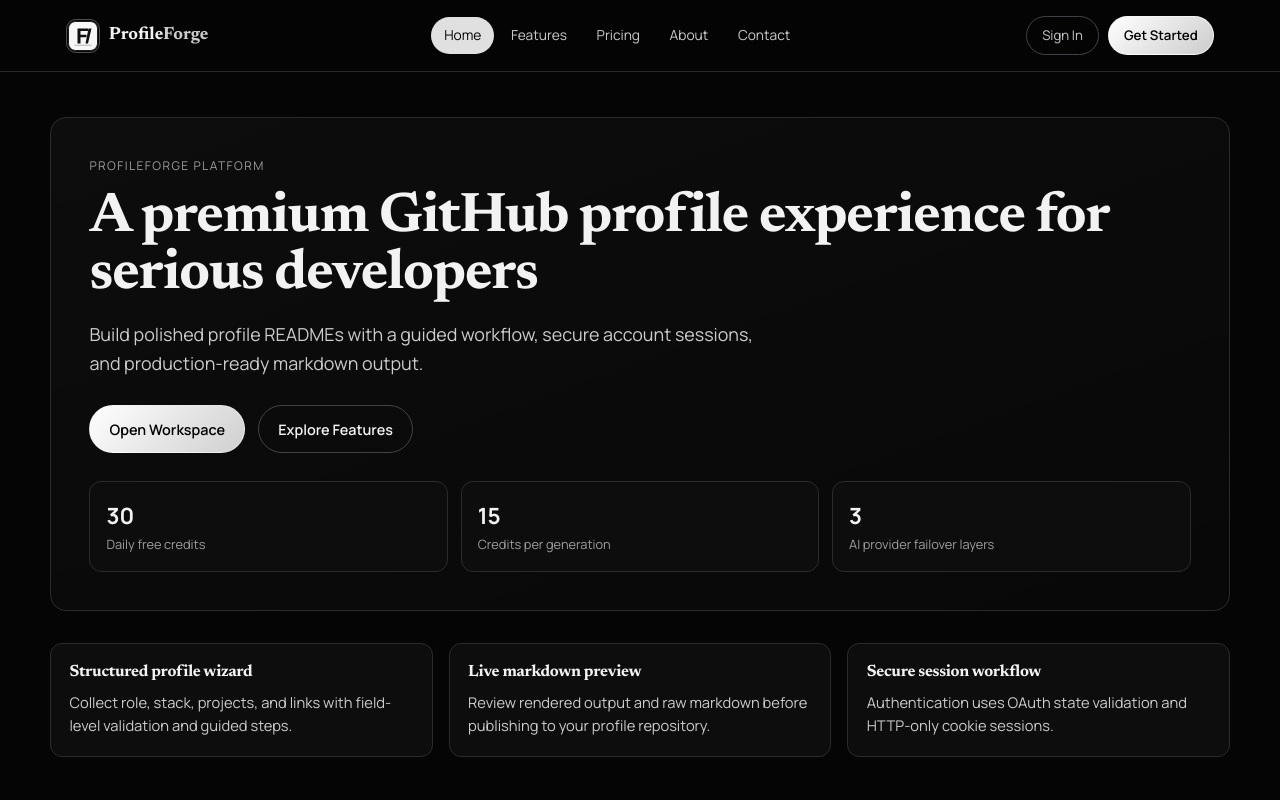
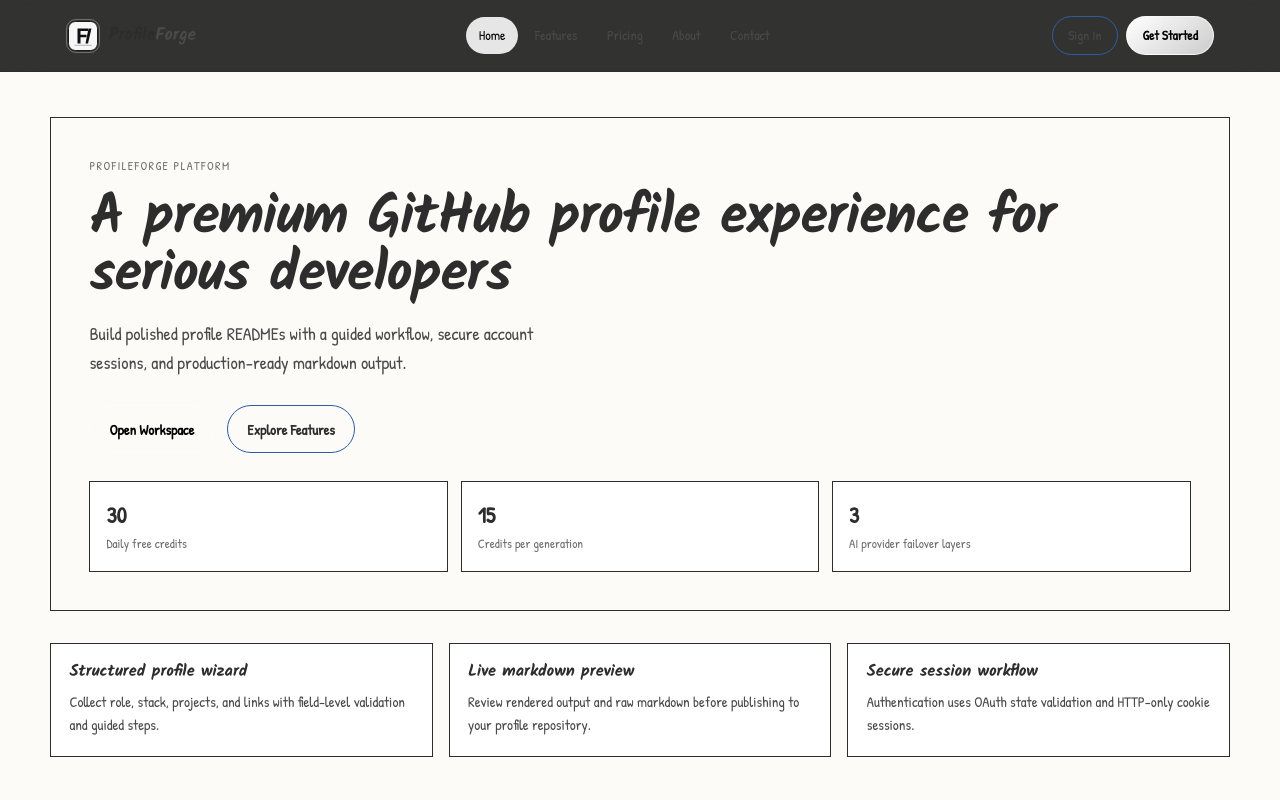
Before and after one commit to byteSize-del/-ai-github-profile-maker, a React (Vite) app in the folder frontend/: page / in a window 1280 px wide. Shown: the top 800 px of the page. Built offline with nearby package versions, Linux system fonts and the light colour scheme; no server answers.

Commit message:
style: update CSS for hand-drawn design system with new color palette and typography

```diff
--- a/frontend/src/index.css
+++ b/frontend/src/index.css
@@ -1,8 +1,8 @@
-@import url('https://fonts.googleapis.com/css2?family=Manrope:wght@400;500;600;700;800&family=Newsreader:opsz,wght@6..72,500;6..72,700&display=swap');
+@import url('https://fonts.googleapis.com/css2?family=Kalam:wght@700&family=Patrick+Hand&display=swap');
 
 /* ============================================
-  PROFILEFORGE - Premium Monochrome System
-  ============================================ */
+   PROFILEFORGE - Hand-Drawn Design System
+   ============================================ */
 
 /* CSS Reset & Base */
 *, *::before, *::after {
@@ -12,38 +12,33 @@
 }
 
 :root {
-  --color-bg-primary: #050505;
-  --color-bg-secondary: #0d0d0e;
-  --color-bg-tertiary: #161617;
-  --color-bg-elevated: #1b1b1d;
-  --color-bg-hover: #242427;
+  --color-bg-primary: #fdfbf7;
+  --color-bg-secondary: #ffffff;
+  --color-bg-tertiary: #e5e0d8;
+  --color-bg-accent: #fff9c4;
 
-  --color-text-primary: #f2f2f2;
-  --color-text-secondary: #cccccc;
-  --color-text-tertiary: #9d9d9d;
-  --color-text-muted: #6f6f6f;
+  --color-text-primary: #2d2d2d;
+  --color-text-secondary: #4a4a4a;
+  --color-text-tertiary: #6e6e6e;
+  --color-text-muted: #a0a0a0;
 
-  --color-border: #2b2b2f;
-  --color-border-subtle: #202024;
-  --color-border-hover: #424248;
+  --color-border: #2d2d2d;
+  --color-border-subtle: #e5e0d8;
+  --color-border-hover: #2d5da1;
 
-  --color-accent-primary: #f2f2f2;
-  --color-accent-secondary: #d8d8d8;
+  --color-accent-primary: #ff4d4d;
+  --color-accent-secondary: #2d5da1;
   --color-accent-tertiary: #ffffff;
-  --color-accent-muted: #bcbcbc;
+  --color-accent-muted: #e5e0d8;
 
-  --color-success: #8f8f8f;
-  --color-warning: #9f9f9f;
-  --color-error: #d86f6f;
-  --color-info: #c0c0c0;
+  --color-success: #2d5da1;
+  --color-warning: #ffc107;
+  --color-error: #ff4d4d;
+  --color-info: #2d5da1;
 
-  --gradient-accent: linear-gradient(135deg, #ffffff 0%, #cfcfcf 100%);
-  --gradient-surface: linear-gradient(180deg, #111112 0%, #050505 100%);
-  --gradient-glow: radial-gradient(ellipse at center, rgba(255, 255, 255, 0.07) 0%, transparent 70%);
-
-  --font-display: 'Newsreader', serif;
-  --font-body: 'Manrope', 'Segoe UI', sans-serif;
-  --font-mono: 'JetBrains Mono', 'SF Mono', 'Cascadia Code', monospace;
+  --font-display: 'Kalam', cursive;
+  --font-body: 'Patrick Hand', cursive;
+  --font-mono: 'JetBrains Mono', monospace;
 
   /* Spacing */
   --space-xs: 0.25rem;
@@ -54,42 +49,35 @@
   --space-2xl: 3rem;
   --space-3xl: 4rem;
 
-  /* Border Radius */
-  --radius-sm: 0.375rem;
-  --radius-md: 0.5rem;
-  --radius-lg: 0.75rem;
-  --radius-xl: 1rem;
-  --radius-2xl: 1.5rem;
-  --radius-full: 9999px;
+  /* Wobbly Radius - Mixed values as per design system */
+  --radius-wobbly: 255px 15px 225px 15px / 15px 225px 15px 255px;
+  --radius-wobbly-md: 20px 40px 30px 40px / 40px 30px 40px 20px;
 
-  /* Shadows */
-  --shadow-sm: 0 1px 2px rgba(0, 0, 0, 0.4);
-  --shadow-md: 0 4px 6px -1px rgba(0, 0, 0, 0.5);
-  --shadow-lg: 0 10px 15px -3px rgba(0, 0, 0, 0.6);
-  --shadow-xl: 0 20px 25px -5px rgba(0, 0, 0, 0.6);
-  --shadow-glow: 0 0 30px rgba(255, 255, 255, 0.12);
+  /* Shadows - Hard Offset */
+  --shadow-hard: 4px 4px 0px 0px #2d2d2d;
+  --shadow-hard-lg: 8px 8px 0px 0px #2d2d2d;
+  --shadow-hard-sm: 2px 2px 0px 0px #2d2d2d;
 
   /* Transitions */
-  --transition-fast: 150ms ease;
+  --transition-fast: 100ms ease;
   --transition-base: 200ms ease;
   --transition-slow: 300ms ease;
-  --transition-spring: 400ms cubic-bezier(0.34, 1.56, 0.64, 1);
 }
 
 /* Base Styles */
 html {
   font-size: 16px;
   scroll-behavior: smooth;
-  -webkit-font-smoothing: antialiased;
-  -moz-osx-font-smoothing: grayscale;
 }
 
 body {
   font-family: var(--font-body);
-  font-size: 1rem;
+  font-size: 1.2rem;
   line-height: 1.6;
   color: var(--color-text-primary);
   background-color: var(--color-bg-primary);
+  background-image: radial-gradient(#e5e0d8 1px, transparent 1px);
+  background-size: 24px 24px;
   min-height: 100vh;
   overflow-x: hidden;
 }
@@ -103,20 +91,20 @@
 /* Typography */
 h1, h2, h3, h4, h5, h6 {
   font-family: var(--font-display);
-  font-weight: 600;
+  font-weight: 700;
   line-height: 1.2;
-  letter-spacing: -0.02em;
   color: var(--color-text-primary);
 }
 
-h1 { font-size: clamp(2.5rem, 5vw, 4rem); font-weight: 700; }
-h2 { font-size: clamp(2rem, 4vw, 3rem); }
+h1 { font-size: clamp(2.5rem, 6vw, 4rem); }
+h2 { font-size: clamp(2rem, 5vw, 3rem); }
 h3 { font-size: clamp(1.5rem, 3vw, 2rem); }
 h4 { font-size: clamp(1.25rem, 2vw, 1.5rem); }
 
 p {
   color: var(--color-text-secondary);
   max-width: 65ch;
+  font-family: var(--font-body);
 }
 
 a {
@@ -136,27 +124,23 @@
 }
 
 ::-webkit-scrollbar-track {
-  background: var(--color-bg-secondary);
+  background: var(--color-bg-primary);
 }
 
 ::-webkit-scrollbar-thumb {
   background: var(--color-border);
-  border-radius: var(--radius-full);
-}
-
-::-webkit-scrollbar-thumb:hover {
-  background: var(--color-border-hover);
+  border-radius: 0;
 }
 
 /* Selection */
 ::selection {
-  background-color: var(--color-accent-muted);
-  color: var(--color-accent-tertiary);
+  background-color: var(--color-accent-primary);
+  color: var(--color-bg-secondary);
 }
 
 /* Focus States */
 :focus-visible {
-  outline: 2px solid var(--color-accent-primary);
+  outline: 3px solid var(--color-accent-secondary);
   outline-offset: 2px;
 }
 
@@ -168,13 +152,16 @@
   gap: var(--space-sm);
   padding: 0.75rem 1.5rem;
   font-family: var(--font-body);
-  font-size: 0.875rem;
+  font-size: 1.1rem;
   font-weight: 500;
-  border-radius: var(--radius-lg);
-  border: none;
+  border-radius: var(--radius-wobbly);
+  border: 3px solid var(--color-border);
   cursor: pointer;
-  transition: all var(--transition-base);
+  transition: all var(--transition-fast);
   text-decoration: none;
+  background: var(--color-bg-secondary);
+  color: var(--color-text-primary);
+  box-shadow: var(--shadow-hard);
 }
 
 .btn:disabled {
@@ -183,95 +170,105 @@
 }
 
 .btn-primary {
-  background: var(--gradient-accent);
-  color: #000;
-  box-shadow: var(--shadow-md), 0 0 0 1px rgba(255, 255, 255, 0.25);
+  background: var(--color-bg-secondary);
+  color: var(--color-text-primary);
+  box-shadow: var(--shadow-hard);
 }
 
 .btn-primary:hover:not(:disabled) {
-  transform: translateY(-1px);
-  box-shadow: var(--shadow-lg), 0 0 20px rgba(255, 255, 255, 0.25);
-  color: #000;
+  background: var(--color-accent-primary);
+  color: #ffffff;
+  box-shadow: var(--shadow-hard-sm);
+  transform: translate(2px, 2px);
+}
+
+.btn-primary:active:not(:disabled) {
+  box-shadow: 0 0 0 0 transparent;
+  transform: translate(4px, 4px);
 }
 
 .btn-secondary {
   background: var(--color-bg-tertiary);
   color: var(--color-text-primary);
-  border: 1px solid var(--color-border);
+  border: 3px solid var(--color-border);
+  box-shadow: var(--shadow-hard);
 }
 
 .btn-secondary:hover:not(:disabled) {
-  background: var(--color-bg-hover);
-  border-color: var(--color-border-hover);
-  color: var(--color-text-primary);
+  background: var(--color-accent-secondary);
+  color: #ffffff;
+  box-shadow: var(--shadow-hard-sm);
+  transform: translate(2px, 2px);
 }
 
 .btn-ghost {
   background: transparent;
   color: var(--color-text-secondary);
+  border: 3px dashed var(--color-border);
+  box-shadow: none;
 }
 
 .btn-ghost:hover:not(:disabled) {
   background: var(--color-bg-tertiary);
   color: var(--color-text-primary);
+  box-shadow: var(--shadow-hard-sm);
 }
 
 /* Cards */
 .card {
   background: var(--color-bg-secondary);
-  border: 1px solid var(--color-border-subtle);
-  border-radius: var(--radius-xl);
+  border: 3px solid var(--color-border);
+  border-radius: var(--radius-wobbly-md);
   padding: var(--space-xl);
-  transition: all var(--transition-base);
+  transition: all var(--transition-fast);
+  box-shadow: 3px 3px 0px 0px rgba(45, 45, 45, 0.1);
 }
 
 .card:hover {
-  border-color: var(--color-border);
-  box-shadow: var(--shadow-glow);
+  transform: rotate(1deg);
+  box-shadow: var(--shadow-hard);
 }
 
 /* Form Elements */
 input, textarea, select {
   font-family: var(--font-body);
-  font-size: 1rem;
-  color: #000000;
+  font-size: 1.1rem;
+  color: var(--color-text-primary);
   background: #ffffff;
-  border: 1px solid #c0c0c0;
-  border-radius: var(--radius-md);
+  border: 3px solid var(--color-border);
+  border-radius: var(--radius-wobbly-md);
   padding: 0.75rem 1rem;
   transition: all var(--transition-fast);
   width: 100%;
 }
 
 input::placeholder, textarea::placeholder {
-  color: #6f6f6f;
+  color: rgba(45, 45, 45, 0.4);
 }
 
 input:focus, textarea:focus, select:focus {
   outline: none;
-  border-color: #000000;
-  box-shadow: 0 0 0 3px rgba(0, 0, 0, 0.12);
+  border-color: var(--color-accent-secondary);
+  box-shadow: 0 0 0 3px rgba(45, 93, 161, 0.2);
 }
 
 /* Utility Classes */
 .container {
   width: 100%;
-  max-width: 1280px;
+  max-width: 1024px;
   margin: 0 auto;
   padding: 0 var(--space-lg);
 }
 
 .text-gradient {
-  background: var(--gradient-accent);
-  -webkit-background-clip: text;
-  -webkit-text-fill-color: transparent;
-  background-clip: text;
+  color: var(--color-accent-primary);
 }
 
 .glass {
-  background: rgba(18, 20, 26, 0.8);
+  background: rgba(253, 251, 247, 0.8);
   backdrop-filter: blur(20px);
-  border: 1px solid var(--color-border-subtle);
+  border: 3px solid var(--color-border);
+  border-radius: var(--radius-wobbly-md);
 }
 
 .sr-only {
@@ -347,10 +344,10 @@
   background: linear-gradient(
     90deg,
     var(--color-bg-tertiary) 25%,
-    var(--color-bg-hover) 50%,
+    var(--color-bg-secondary) 50%,
     var(--color-bg-tertiary) 75%
   );
   background-size: 200% 100%;
   animation: shimmer 1.5s infinite;
-  border-radius: var(--radius-md);
+  border-radius: var(--radius-wobbly-md);
 }
```
